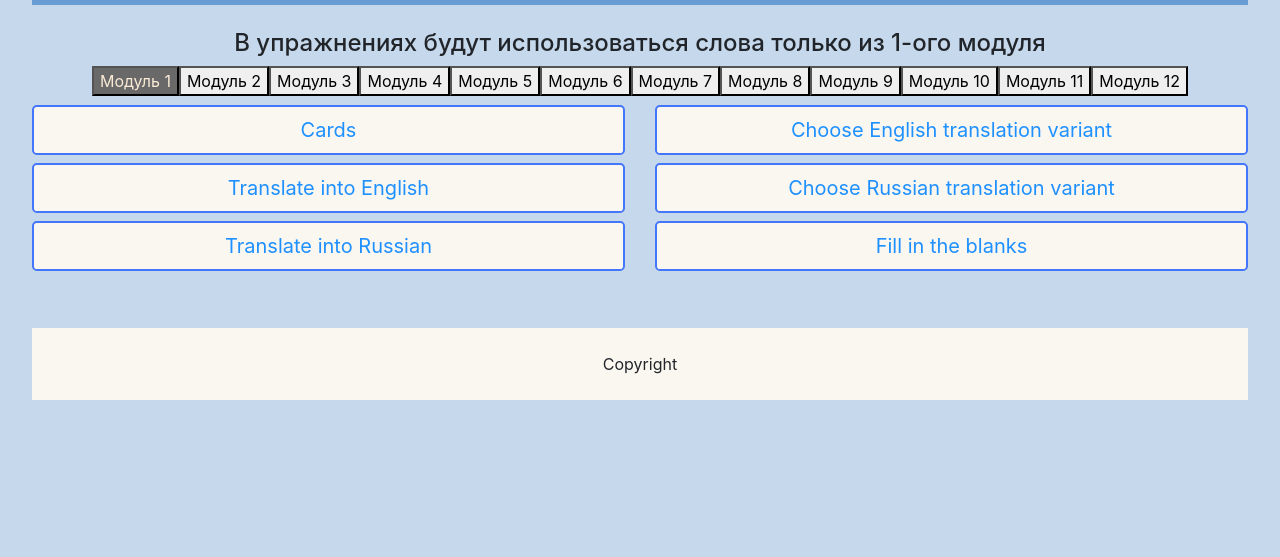
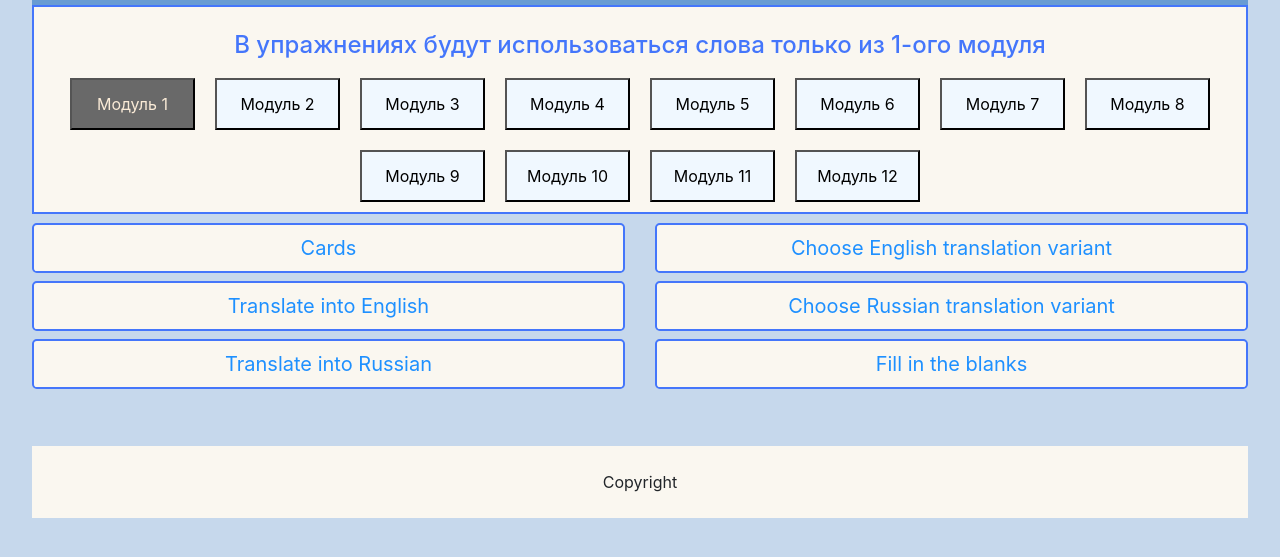
Before and after one commit to bmstu-iu9/ptp2021-1-dictionary, a plain HTML site: page pages/exercise_list_page.html in a window 1280 px wide. Shown: the part 83-640 px from the top of the page. Drawn offline with nearby package versions, Linux system fonts and the light colour scheme.

Commit message:
кнопки для фильтров

```diff
--- a/css/style.css
+++ b/css/style.css
@@ -178,3 +178,19 @@ a.word-link {
 #front-content, #back-content {
   margin-top: 125px;
 }
+
+.btnfilter {
+  color: black;
+  background-color:aliceblue;
+  padding: 12px 16px;
+  text-decoration: none;
+  display: inline-block;
+  margin: 10px;
+  min-width: 125px;
+}
+
+.filter {
+  background-color: #faf7f0;
+  border: 2px solid #4476fb;
+  color: #4476fb;
+}
```
